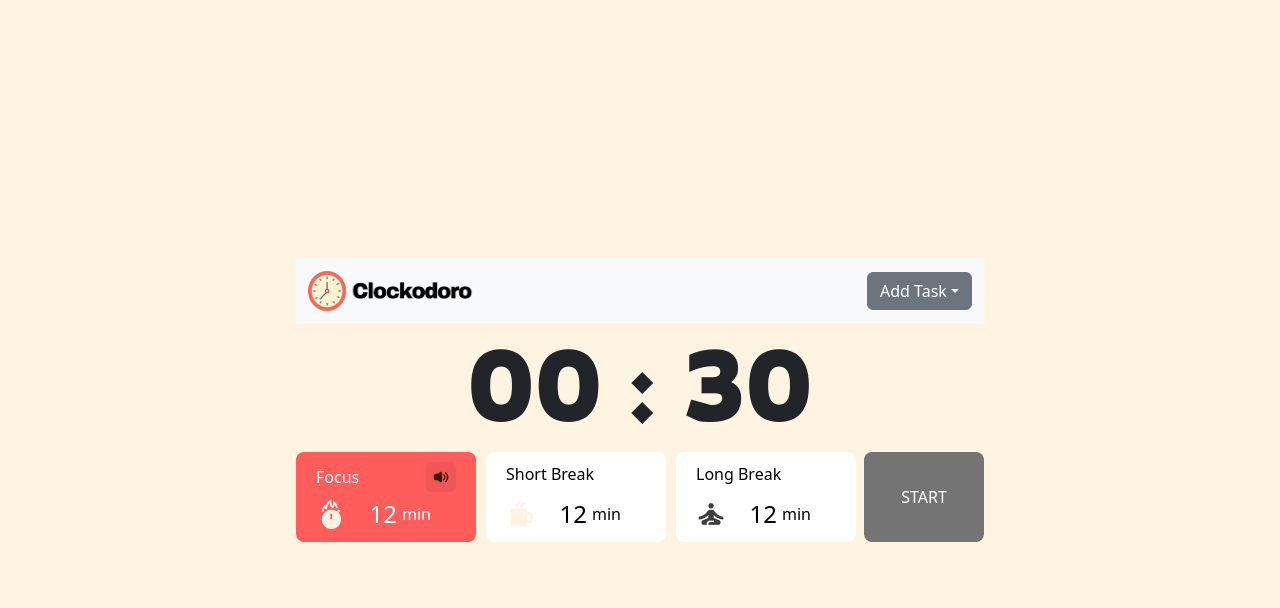
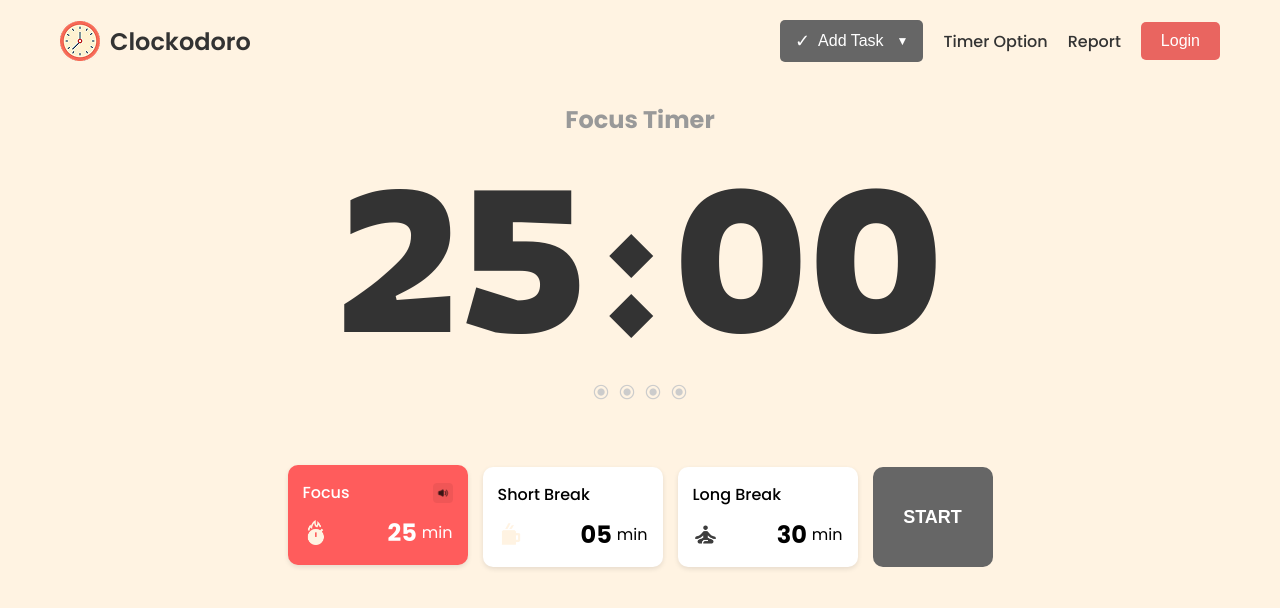
Before and after one commit to HunDavin/clockodoro, a React (Vite) app: page / in a window 1280 px wide. Shown: the top 608 px of the page. Built offline with nearby package versions, Linux system fonts and the light colour scheme.

Commit message:
Add Proper Heading

```diff
--- a/index.html
+++ b/index.html
@@ -5,11 +5,6 @@
     <link rel="icon" type="image/svg+xml" href="/vite.svg" />
     <meta name="viewport" content="width=device-width, initial-scale=1.0" />
     <title>Vite + React</title>
-    <link href="https://cdn.jsdelivr.net/npm/bootstrap@5.3.3/dist/css/bootstrap.min.css" rel="stylesheet"
-      integrity="sha384-QWTKZyjpPEjISv5WaRU9OFeRpok6YctnYmDr5pNlyT2bRjXh0JMhjY6hW+ALEwIH" crossorigin="anonymous">
-    <script src="https://cdn.jsdelivr.net/npm/bootstrap@5.3.3/dist/js/bootstrap.bundle.min.js"
-      integrity="sha384-YvpcrYf0tY3lHB60NNkmXc5s9fDVZLESaAA55NDzOxhy9GkcIdslK1eN7N6jIeHz"
-      crossorigin="anonymous"></script>
   </head>
   <body>
     <div id="root"></div>
--- a/src/App.jsx
+++ b/src/App.jsx
@@ -4,14 +4,15 @@ import sound from "./assets/Sound.png";
 import noSound from "./assets/noSound.png";
 import { modes } from "./data";
 
-const INITIAL_DURATION = 0.5;
-
 function App() {
-  const [timeLeft, setTimeLeft] = useState(INITIAL_DURATION * 60);
+  const [timeLeft, setTimeLeft] = useState(25 * 60);
   const [isRunning, setIsRunning] = useState(false);
   const [isSoundEnabled, setIsSoundEnabled] = useState(true);
   const [selectedModeId, setSelectedModeId] = useState(1);
   const [bgColor, setBgColor] = useState("#FFF3E2");
+  const minutes = Math.floor(timeLeft / 60);
+  const seconds = timeLeft % 60;
+  const formatTime = (value) => (value < 10 ? `0${value}` : value);
 
   useEffect(() => {
     if (timeLeft === 0 || !isRunning) return;
@@ -27,64 +28,101 @@ function App() {
     document.body.style.backgroundColor = bgColor;
   }, [bgColor]);
 
-  const minutes = Math.floor(timeLeft / 60);
-  const seconds = timeLeft % 60;
+  const handleModeSelect = (mode) => {
+    setSelectedModeId(mode.id);
+    setBgColor(mode.background);
 
-  const handleModeSelect = (newColor, modeId) => {
-    setSelectedModeId(modeId);
-    setBgColor(newColor);
+    const modeMinutes = mode.id === 1 ? 25 : mode.id === 2 ? 5 : 30;
+    setTimeLeft(modeMinutes * 60);
   };
+  return (
+    <div className="app-container">
+      <header className="header">
+        <div className="logo-container">
+          <img src={logo} alt="Clockodoro" height="40" />
+          <span className="logo-text">Clockodoro</span>
+        </div>
 
-  const toggleTimer = () => setIsRunning(!isRunning);
-  const toggleSound = () => setIsSoundEnabled(!isSoundEnabled);
+        <div className="nav-controls">
+          <div className="task-dropdown">
+            <button className="task-button">
+              <span className="check-icon">✓</span>
+              Add Task
+              <span className="dropdown-arrow">▼</span>
+            </button>
+          </div>
 
-  const formatTime = (value) => (value < 10 ? `0${value}` : value);
+          <nav className="nav-links">
+            <a href="#" className="nav-link">Timer Option</a>
+            <a href="#" className="nav-link">Report</a>
+          </nav>
 
-  return (
-    <>
-      <nav className="navbar bg-body-tertiary">
-        <div className="container">
-          <a className="navbar-brand" href="#">
-            <img src={logo} alt="Clockodoro" width="170" height="40" />
-          </a>
-          <div className="dropdown">
-            <button className="btn btn-secondary dropdown-toggle" type="button" data-bs-toggle="dropdown" aria-expanded="false">Add Task</button>
-            <ul className="dropdown-menu">
-              <li><a className="dropdown-item" href="#">Action</a></li>
-              <li><a className="dropdown-item" href="#">Another action</a></li>
-              <li><a className="dropdown-item" href="#">Something else here</a></li>
-            </ul>
-          </div>
+          <button className="login-button">Login</button>
         </div>
-      </nav>
+      </header>
 
-      <div>
-        <h1 className="timer-display">{formatTime(minutes)} : {formatTime(seconds)}</h1>
-      </div>
+      <main className="timer-section">
+        <h2 className="timer-title">Focus Timer</h2>
 
-      <div className="timer-container">
-        <div className="mode-wrapper">
+        <div className="timer-display">
+          <span>{formatTime(minutes)}</span>
+          <span className="separator">:</span>
+          <span className="time">{formatTime(seconds)}</span>
+        </div>
+
+        <div className="timer-dots">
+          <span className="dot">⦿</span>
+          <span className="dot">⦿</span>
+          <span className="dot">⦿</span>
+          <span className="dot">⦿</span>
+        </div>
+
+        <div className="controls-container">
           {modes.map((mode) => (
-            <div key={mode.id}className="mode-container" style={{ backgroundColor: selectedModeId === mode.id ? mode.btnColor : "white" }} onClick={() => handleModeSelect(mode.background, mode.id)}>
-              <div className="mode-row">
-                <p className="mode-text" style={{ color: selectedModeId === mode.id ? "white" : "black" }}>{mode.mode}</p>
+            <div key={mode.id}
+              className={`mode-button ${selectedModeId === mode.id ? 'active' : ''}`}
+              style={{
+                backgroundColor: selectedModeId === mode.id ? mode.btnColor : 'white',
+                color: selectedModeId === mode.id ? 'white' : 'black'
+              }}
+              onClick={() => handleModeSelect(mode)}
+            >
+              <div className="mode-header">
+                <span className="mode-name">{mode.mode}</span>
                 {selectedModeId === mode.id && (
-                  <img onClick={(e) => {e.stopPropagation();toggleSound();}} className="mode-icon sound-icon" src={isSoundEnabled ? sound : noSound} alt="Sound toggle" />
+                  <img
+                    onClick={(e) => {
+                      e.stopPropagation();
+                      setIsSoundEnabled(!isSoundEnabled);
+                    }}
+                    className="sound-icon"
+                    src={isSoundEnabled ? sound : noSound}
+                    alt="Sound toggle"
+                  />
                 )}
               </div>
-              <div className="mode-row">
+
+              <div className="mode-content">
                 <img className="mode-icon" src={mode.icon} alt={mode.mode} />
-                <div className="mode-time">
-                  <p className="mode-time-text" style={{ color: selectedModeId === mode.id ? "white" : "black" }}>12</p>
-                  <p className="mode-text" style={{ color: selectedModeId === mode.id ? "white" : "black" }}>min</p>
+                <div className="mode-time-display">
+                  <span className="mode-minutes">
+                    {mode.id === 1 ? '25' : mode.id === 2 ? '05' : '30'}
+                  </span>
+                  <span className="min-label">min</span>
                 </div>
               </div>
             </div>
           ))}
+
+          <button
+            className="start-button"
+            onClick={() => setIsRunning(!isRunning)}
+          >
+            {isRunning ? 'PAUSE' : 'START'}
+          </button>
         </div>
-        <button className="timer-btn" onClick={toggleTimer}>{isRunning ? 'PAUSE' : 'START'}</button>
-      </div>
-    </>
+      </main>
+    </div>
   );
 }
 
--- a/src/index.css
+++ b/src/index.css
@@ -1,105 +1,202 @@
-@import url('https://fonts.googleapis.com/css2?family=Rowdies&display=swap');
+@import url('https://fonts.googleapis.com/css2?family=Rowdies&family=Poppins:wght@400;500;600;700&display=swap');
+
+* {
+  box-sizing: border-box;
+  margin: 0;
+  padding: 0;
+}
 
 body {
-  margin: 0;
-  display: flex;
-  place-items: center;
-  min-width: 320px;
+  font-family: 'Poppins', sans-serif;
+  background-color: #FFF3E2;
+  color: #333;
+  width: 100%;
   min-height: 100vh;
 }
 
-button {
-  border-radius: 8px;
-  border: 1px solid transparent;
-  padding: 0.6em 1.2em;
-  font-size: 1em;
-  font-weight: 500;
-  font-family: inherit;
-  background-color: #1a1a1a;
-  cursor: pointer;
-  transition: border-color 0.25s;
+.app-container {
+  max-width: 1200px;
+  margin: 0 auto;
+  padding: 20px;
 }
 
-#root {
-  max-width: 1280px;
-  margin: 0 auto;
-  padding: 2rem;
-  text-align: center;
+.header {
+  display: flex;
+  justify-content: space-between;
+  align-items: center;
+  margin-bottom: 40px;
+}
+
+.logo-container {
+  display: flex;
+  align-items: center;
+  gap: 10px;
+}
+
+.logo-text {
+  font-size: 24px;
+  font-weight: 600;
+}
+
+.nav-controls {
+  display: flex;
+  align-items: center;
+  gap: 20px;
+}
+
+.task-button {
+  display: flex;
+  align-items: center;
+  gap: 8px;
+  background-color: #666;
+  color: white;
+  border: none;
+  border-radius: 5px;
+  padding: 10px 15px;
+  font-size: 16px;
+  cursor: pointer;
+}
+
+.check-icon {
+  font-size: 18px;
+}
+
+.dropdown-arrow {
+  font-size: 12px;
+  margin-left: 5px;
+}
+
+.nav-links {
+  display: flex;
+  gap: 20px;
+}
+
+.nav-link {
+  color: #333;
+  text-decoration: none;
+  font-weight: 500;
+}
+
+.login-button {
+  background-color: #E96560;
+  color: white;
+  border: none;
+  border-radius: 5px;
+  padding: 10px 20px;
+  font-size: 16px;
+  cursor: pointer;
+}
+
+.timer-section {
+  display: flex;
+  flex-direction: column;
+  align-items: center;
+  margin-top: 40px;
+}
+
+.timer-title {
+  font-size: 24px;
+  color: #999;
+  margin-bottom: 20px;
 }
 
 .timer-display {
-  font-size: 100px;
   font-family: 'Rowdies', sans-serif;
+  font-size: 200px;
+  line-height: 1;
+  color: #333;
+  margin-bottom: 20px;
 }
 
-.mode-wrapper {
-  display: flex;
-  flex-direction: row;
-  gap: 10px;
+.separator {
+  margin: 0 10px;
 }
 
-.mode-container {
-  background-color: rgb(140, 167, 188);
+.timer-dots {
+  display: flex;
+  gap: 10px;
+  margin-bottom: 40px;
+  color: #ccc;
+}
+
+.dot {
+  font-size: 20px;
+}
+
+.controls-container {
+  display: flex;
+  gap: 15px;
+  margin-top: 20px;
+}
+
+.mode-button {
   width: 180px;
-  height: 90px;
-  border-radius: 8px;
+  padding: 15px;
+  border-radius: 10px;
   display: flex;
   flex-direction: column;
-  padding: 10px 20px;
-  gap: 0;
+  gap: 10px;
+  cursor: pointer;
+  box-shadow: 0 2px 5px rgba(0, 0, 0, 0.1);
+  transition: all 0.2s;
+}
+
+.mode-button.active {
+  transform: translateY(-2px);
+}
+
+.mode-header {
+  display: flex;
   justify-content: space-between;
+  align-items: center;
+}
+
+.mode-name {
+  font-weight: 500;
+}
+
+.sound-icon {
+  width: 20px;
+  height: 20px;
   cursor: pointer;
 }
 
-.mode-row {
+.mode-content {
   display: flex;
-  flex-direction: row;
+  justify-content: space-between;
   align-items: center;
-  justify-content: space-between;
-}
-
-.mode-text {
-  color: white;
-  align-self: center;
-  padding: 0;
-  margin: 0;
-}
-
-.mode-time {
-  color: white;
-  padding: 0;
-  margin: 0;
-  width: auto;
-  display: flex;
-  flex-direction: row;
-  margin-right: 25px;
-}
-
-.mode-time-text {
-  font-size: 1.5rem;
-  padding: 0;
-  margin: 0;
-  align-self: center;
-  margin-right: 5px;
 }
 
 .mode-icon {
-  height: 30px;
-  width: 30px;
+  width: 25px;
+  height: 25px;
 }
 
-.sound-icon {
-  cursor: pointer;
+.mode-time-display {
+  display: flex;
+  align-items: center;
+  gap: 5px;
 }
 
-.timer-container {
-  display: flex;
-  flex-direction: row;
-  gap: 8px;
+.mode-minutes {
+  font-size: 24px;
+  font-weight: 700;
 }
 
-.timer-btn {
+.min-label {
+  font-size: 16px;
+}
+
+.start-button {
   width: 120px;
-  background: #747474;
+  background-color: #666;
   color: white;
+  border: none;
+  border-radius: 10px;
+  font-size: 18px;
+  font-weight: 600;
+  cursor: pointer;
+  display: flex;
+  align-items: center;
+  justify-content: center;
 }
```
Also changed, not shown: src/data.js (+9 -6 lines), src/assets/Clockodoro.png.
